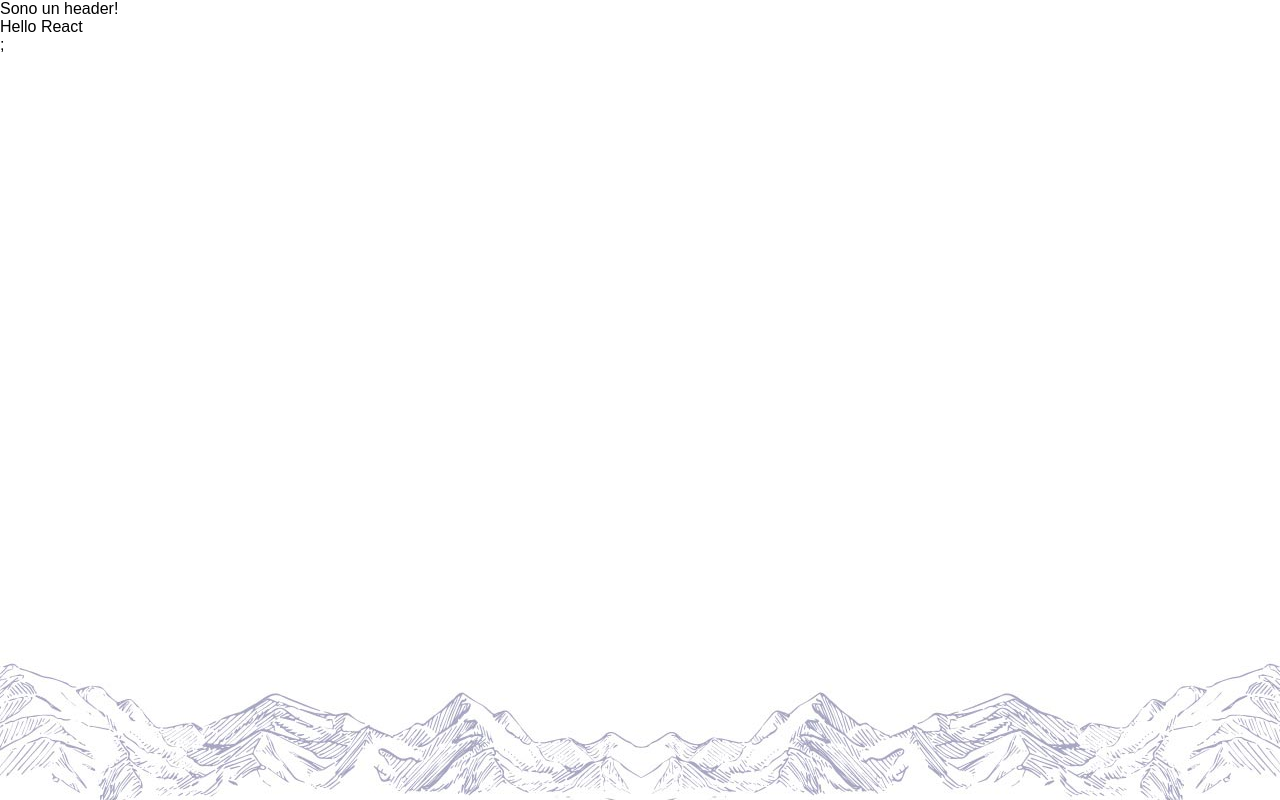
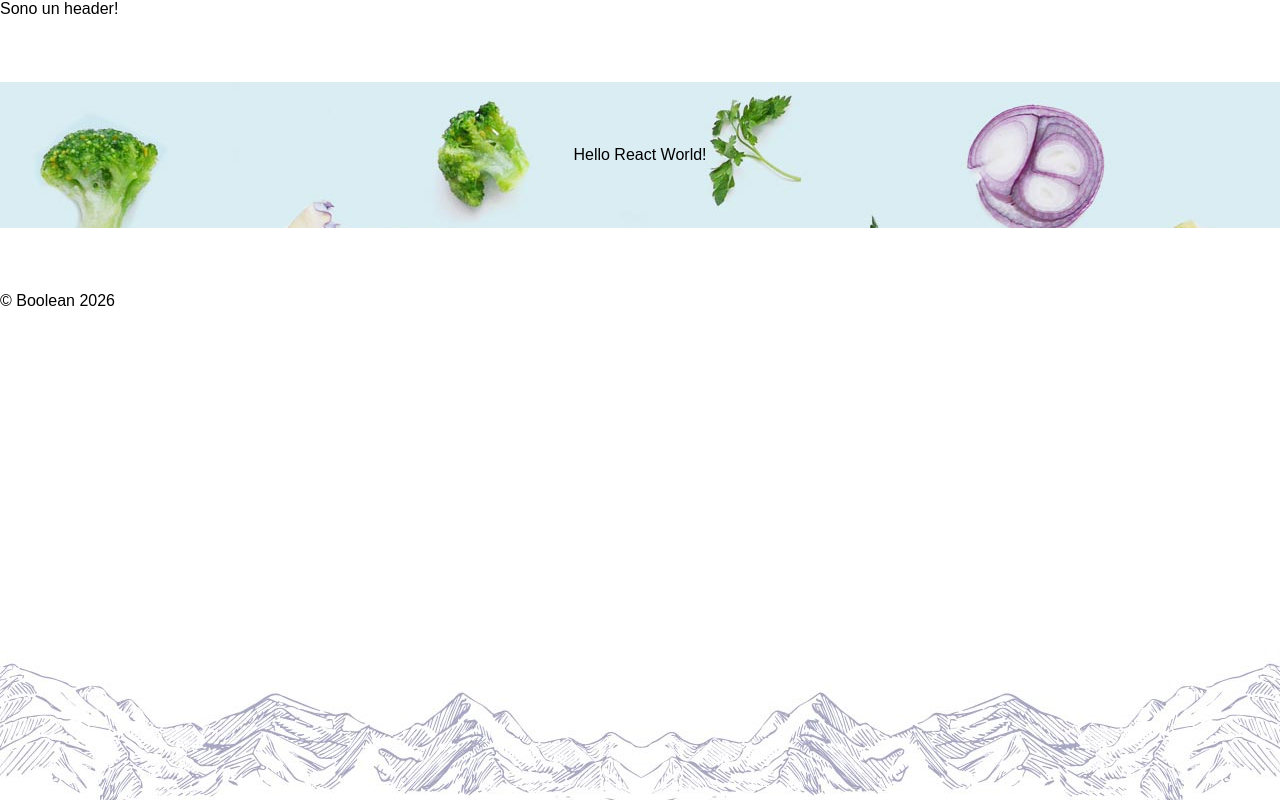
Before and after one commit to VincenzoValerio/Scaffold1, a React (Vite) app: page / in a window 1280 px wide. Built offline with nearby package versions, Linux system fonts and the light colour scheme.

Commit message:
Creati componenti AppMain.jsx + aggiornati App.jsx e AppHeader.jsx

```diff
--- a/src/App.jsx
+++ b/src/App.jsx
@@ -1,11 +1,14 @@
 import AppHeader from "./components/AppHeader";
+import AppFooter from "./components/AppFooter";
+import AppMain from "./components/AppMain";
 
 // Export - Modalità breve
 export default function App() {
   return (
     <>
       <AppHeader />
-      <div>Hello React</div>;
+      <AppMain />
+      <AppFooter />
     </>
   )
 }
--- a/src/components/AppHeader.jsx
+++ b/src/components/AppHeader.jsx
@@ -1,3 +1,3 @@
 export default function AppHeader() {
-    return <div>Sono un header!</div>
+    return <header>Sono un header!</header>
 }
--- /dev/null
+++ b/src/components/AppMain.jsx
@@ -0,0 +1,3 @@
+export default function AppMain() {
+    return <main>Hello React World!</ main>
+}
```
